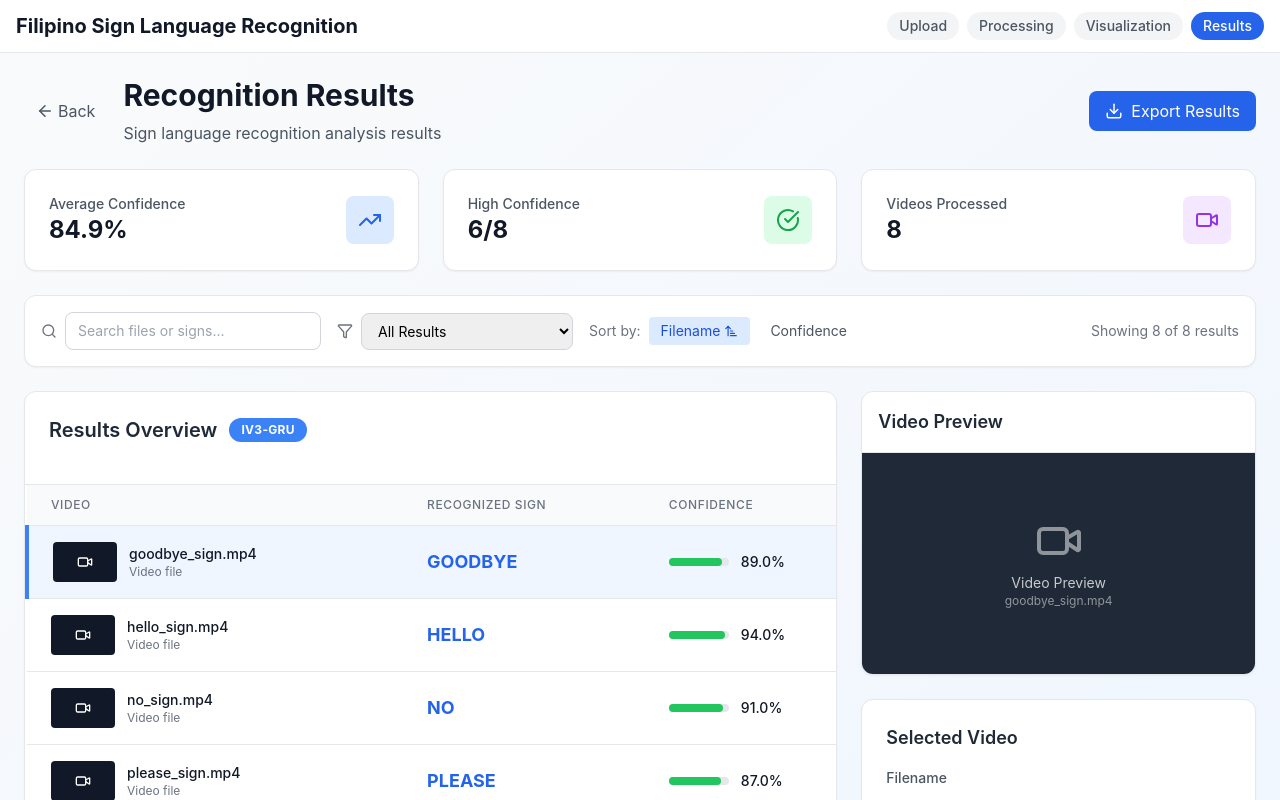
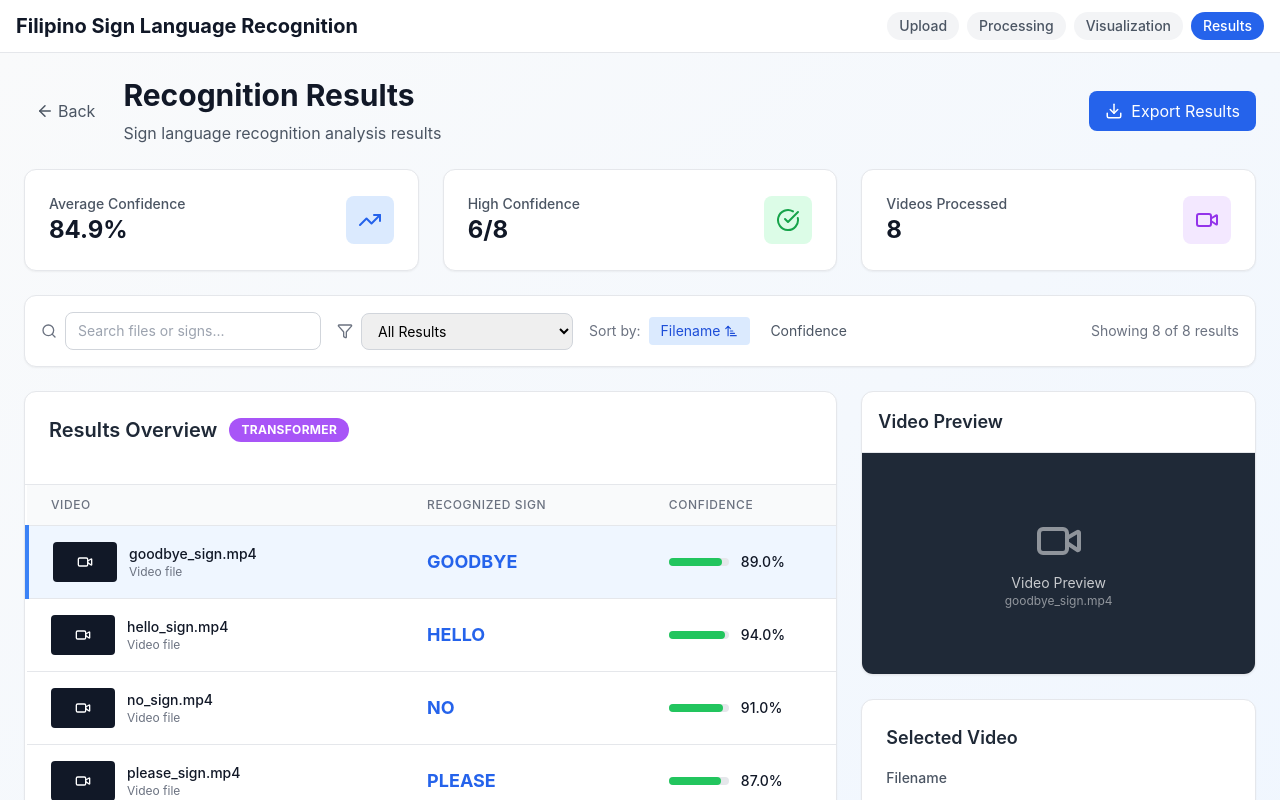
Before and after one commit to jeipab/transformer-vs-iv3gru, a React (Vite) app: page / in a window 1280 px wide. Both pictures are taken after a click on the button "Results". Shown: the top 800 px of the page. Built offline with nearby package versions, Linux system fonts and the light colour scheme.

Commit message:
fix: update default selected model to 'transformer' in SimplifiedResultsInterface for consistency

```diff
--- a/src/components/results/BatchResultsInterface.jsx
+++ b/src/components/results/BatchResultsInterface.jsx
@@ -4,7 +4,7 @@ import { Video, CheckCircle, AlertTriangle, Download, Filter, TrendingUp, ArrowL
 export default function SimplifiedResultsInterface({ onBack }) {
     const [selectedClip, setSelectedClip] = useState(0);
     const [filterMode, setFilterMode] = useState('all'); // all, high_confidence, low_confidence
-    const [selectedModel, setSelectedModel] = useState('iv3-gru'); // iv3-gru or transformer
+    const [selectedModel, setSelectedModel] = useState('transformer'); // iv3-gru or transformer
     const [searchTerm, setSearchTerm] = useState('');
     const [sortBy, setSortBy] = useState('filename'); // filename, confidence
     const [sortOrder, setSortOrder] = useState('asc'); // asc, desc
```
